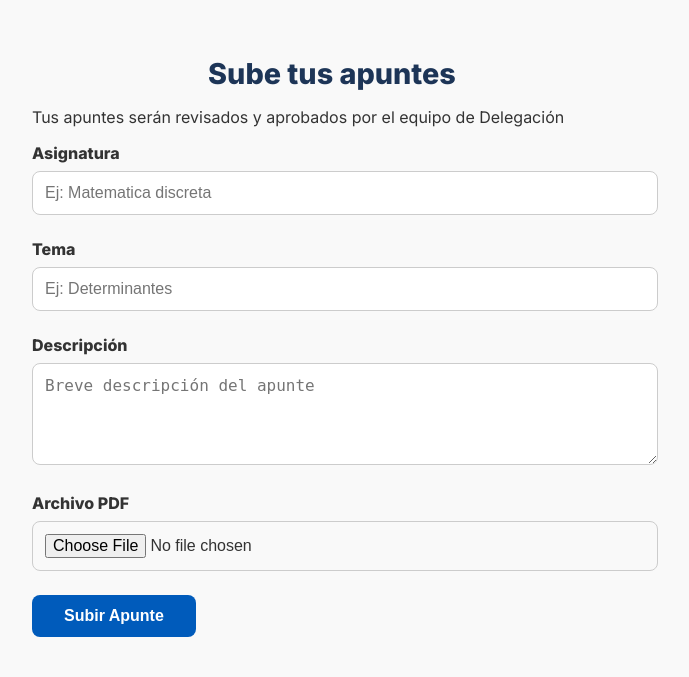
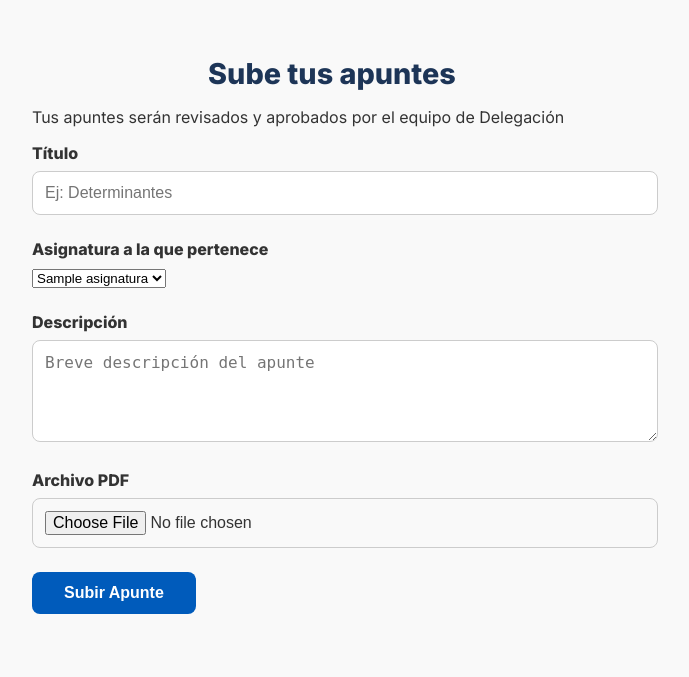
Before and after one commit to DA-ETSISI/compartida, a Django app: page /upload/ in a window 1280 px wide. Shown: the part 185-862 px from the top of the page, without its empty margins (308-997 px from the left). Run offline with Django 5.2, Linux system fonts and the light colour scheme; a user stored in the database is signed in; tables that the repository leaves empty hold one stand-in row (values such as "Sample post").

Commit message:
feat: set asignatura to apunte

```diff
--- a/apuntes/models.py
+++ b/apuntes/models.py
@@ -35,7 +35,7 @@ class Apunte(models.Model):
     """
 
     titulo = models.CharField(max_length=255)
-    pdfdir = models.FileField(upload_to='media/uploads/apuntes')
+    pdfdir = models.FileField(upload_to='apuntes/')
     fecha_creacion = models.DateTimeField(auto_now_add=True)
     asignatura = models.ForeignKey(Asignatura, on_delete=models.SET_NULL, null=True)
     user = models.ForeignKey(UsrDa, on_delete=models.CASCADE)
@@ -65,7 +65,7 @@ class Ejercicios(models.Model):
     """
 
     enunciado = models.TextField()
-    pdfdir = models.FileField(upload_to='media/uploads/ejercicios', blank=True)
+    pdfdir = models.FileField(upload_to='ejercicios/', blank=True)
     fecha_creacion = models.DateTimeField(auto_now_add=True)
     asignatura = models.ForeignKey(Asignatura, on_delete=models.SET_NULL, null=True)
     tema =  models.ForeignKey(Tema, on_delete=models.SET_NULL, null=True)
--- a/apuntes/views.py
+++ b/apuntes/views.py
@@ -67,22 +67,30 @@ def subir_apunte(request) -> HttpResponse:
     if request.method == "POST":
         # Handle file upload
         uploaded_file = request.FILES["archivo_pdf"]
+        asignatura = request.POST["asignatura"]
+        asignatura = Asignatura.objects.get(id=asignatura)
+
         apunte = Apunte(
             titulo=request.POST["tema"],
             pdfdir=uploaded_file,
             user=request.user,
             descripcion=request.POST["descripcion"],
+            asignatura=asignatura,
         )
         apunte.save()
 
     try:
         user = UsrDa.objects.get(id=request.user.id)
+        asignaturas = Asignatura.objects.all()
     except UsrDa.DoesNotExist:
         user = None
+    except Asignatura.DoesNotExist as error:
+        raise Http404("Asignatura not found.") from error
 
     ctx = {
         "user": request.user.is_authenticated,
         "user_data": user,
+        "asignaturas": asignaturas,
     }
 
     doc = doc_template.render(ctx, request)
@@ -123,6 +131,7 @@ def lista_apuntes(request) -> HttpResponse:
         "user_data": user,
         "es_staff": es_staff,
         "es_profesor": es_profesor,
+        "apuntes": apuntes,
     }
 
     doc = doc_template.render(ctx, request)
@@ -212,7 +221,7 @@ def visualizador_apuntes(request, apunte_id):
     except Apunte.DoesNotExist:
         return Http404("Apunte not found.")
 
-    return redirect(to=f"/{apunte.pdfdir}")
+    return redirect(to=f"/media/{apunte.pdfdir}")
 
 @user_passes_test(lambda u: u.is_staff)
 def crear_asignatura(request):
--- a/templates/apuntes/subir.html
+++ b/templates/apuntes/subir.html
@@ -8,13 +8,17 @@
     {% csrf_token %}
 
     <div class="form-grupo">
-      <label for="id_asignatura">Asignatura</label>
-      <input type="text" name="asignatura" id="id_asignatura" placeholder="Ej: Matematica discreta" required>
+      <label for="id_titulo">Título</label>
+      <input type="text" name="tema" id="id_titulo" placeholder="Ej: Determinantes" required>
     </div>
 
     <div class="form-grupo">
-      <label for="id_tema">Tema</label>
-      <input type="text" name="tema" id="id_tema" placeholder="Ej: Determinantes" required>
+      <label for="id_asignatura">Asignatura a la que pertenece</label>
+      <select name="asignatura" id="asignatura_id" required>
+        {% for asignatura in asignaturas %}
+          <option value="{{asignatura.id}}">{{asignatura.nombre}}</option>
+        {% endfor %}
+      </select>
     </div>
 
     <div class="form-grupo">
```
Also changed, not shown: apuntes/migrations/0011_alter_apunte_pdfdir_alter_ejercicios_pdfdir.py (added), apuntes/migrations/0012_alter_apunte_pdfdir_alter_ejercicios_pdfdir.py (added).
